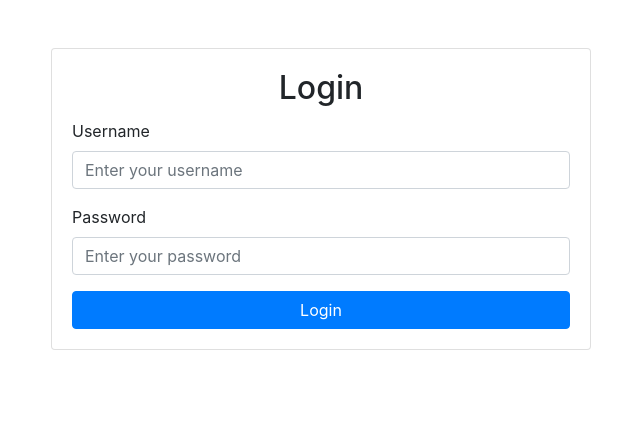
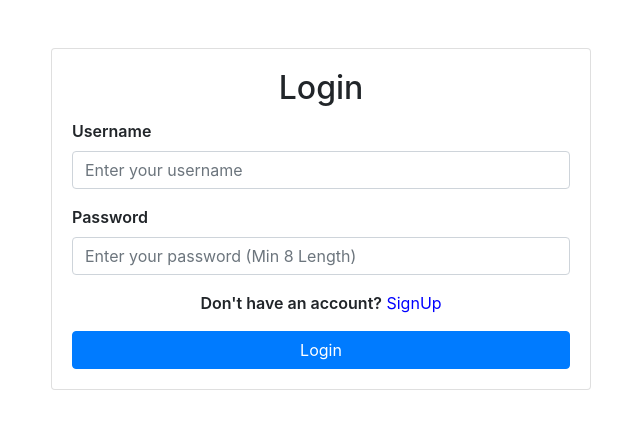
Before and after one commit to zaidkhan2001/Vogue-Vista, a React (Create React App) app: page / in a window 1280 px wide. Shown: the top 426 px of the page, without its empty margins (319-959 px from the left). Built offline with nearby package versions, Linux system fonts and the light colour scheme.

Commit message:
new channge

```diff
--- a/src/Login.jsx
+++ b/src/Login.jsx
@@ -2,7 +2,9 @@ import React from 'react';
 
 const Login = () => {
   return (
-    <div className="container mt-5">
+    <>
+    <form action=''>
+    <div className="container mt-5" style={{}}>
       <div className="row justify-content-center">
         <div className="col-md-6">
           <div className="card">
@@ -10,22 +12,30 @@ const Login = () => {
               <h2 className="card-title text-center">Login</h2>
               <form>
                 <div className="form-group">
-                  <label htmlFor="username">Username</label>
+                  <label htmlFor="username" style={{fontWeight:'600'}}>Username</label>
                   <input
                     type="text"
                     className="form-control"
                     id="username"
                     placeholder="Enter your username"
+                    autoComplete='off'
+                    required
                   />
                 </div>
                 <div className="form-group">
-                  <label htmlFor="password">Password</label>
+                  <label htmlFor="password" style={{fontWeight:'600'}}>Password</label>
                   <input
                     type="password"
                     className="form-control"
                     id="password"
-                    placeholder="Enter your password"
+                    minLength={8}
+                    required
+                    placeholder="Enter your password (Min 8 Length)"
                   />
+                </div>
+                <div className="row justify-content-center">
+                <p style={{fontWeight:'600'}}>Don't have an account?</p>&nbsp;
+                <a href="https://google.com" style={{color:'blue'}}>SignUp</a>
                 </div>
                 <button type="submit" className="btn btn-primary btn-block">
                   Login
@@ -36,6 +46,8 @@ const Login = () => {
         </div>
       </div>
     </div>
+    </form>
+    </>
   );
 };
 
```
